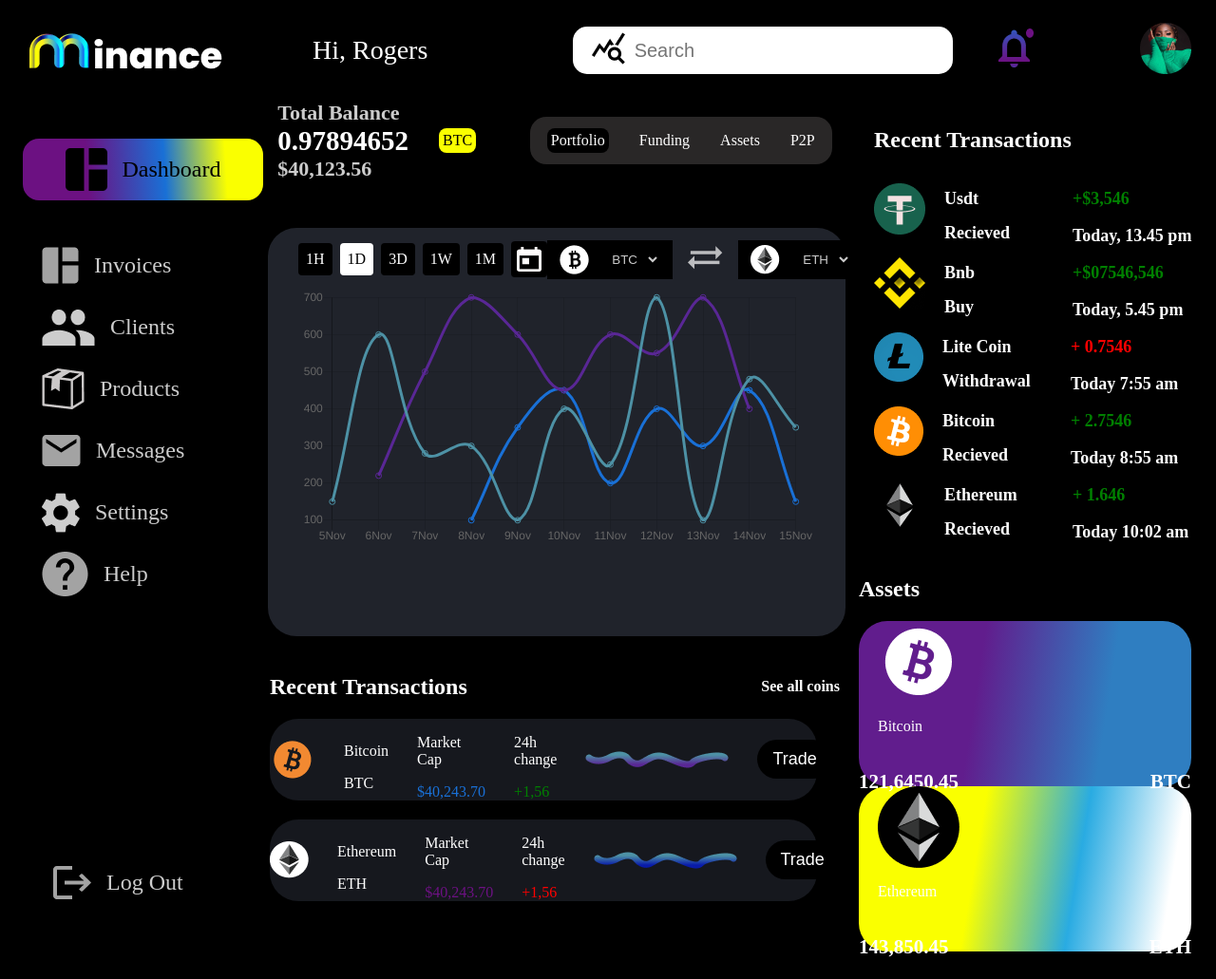
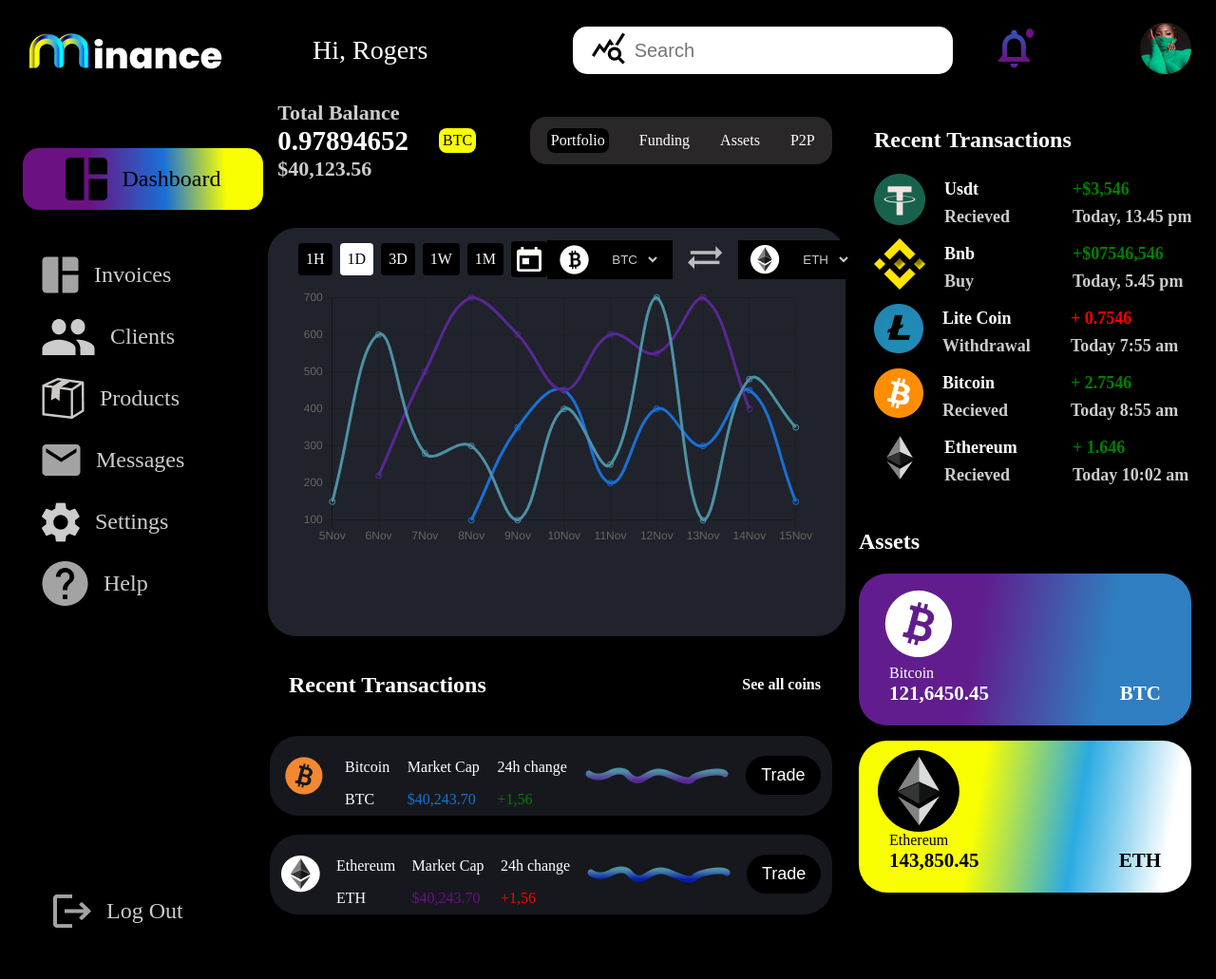
Before and after one commit to aarena18/Dashboard-integration, a website: page index.html in a window 1280 px wide. Shown: the whole page at 95% size. After the commit the page ends 992 px from the top, so only its background shows below. Drawn offline with nearby package versions, Linux system fonts and the light colour scheme.

Commit message:
:rocket: desktop version finished

```diff
--- a/style/sass/_left-side-nav.scss
+++ b/style/sass/_left-side-nav.scss
@@ -7,7 +7,7 @@
   gap: 160px;
   float: left;
   .container {
-    margin-top: 48px;
+    margin-top: 58px;
     height: 65px;
     width: 253px;
     border-radius: 17px;
@@ -52,7 +52,7 @@
     width: 253px;
     border-radius: 17px;
     margin-left: 48px;
-    margin-top: 100px;
+    margin-top: 120px;
     display: flex;
     align-items: center;
     gap: 16px;
--- a/style/sass/_middle-bottom.scss
+++ b/style/sass/_middle-bottom.scss
@@ -4,7 +4,7 @@
 
     .top-content {
 
-      margin: 20px 20px 0;
+      margin: 0 40px;
       display: flex;
       justify-content: space-between;
       align-items: center;
@@ -18,9 +18,10 @@
       display: flex;
       align-items: center;
       justify-content: space-around;
-      gap: 30px;
+      gap: 10px;
       background-color: rgba(32, 35, 43, 0.7);
-      margin: 0 20px 20px;
+      margin: 20px 20px;
+      padding: 8px;
       border-radius: 30px;
 
 
--- a/style/sass/_right-side-nav.scss
+++ b/style/sass/_right-side-nav.scss
@@ -12,6 +12,7 @@
       flex-direction: row;
       align-items: center;
       gap: 20px;
+      margin-bottom: 10px;
 
       .currency {
         width: 115px;
@@ -22,10 +23,12 @@
       p {
         font-weight: 600;
         font-size: 18px;
+        margin: 8px 0px;
+        padding: 0;
       }
 
       span {
-        color: #fff;
+        color: rgba(255, 255, 255, 0.8);
       }
 
       p {
@@ -42,14 +45,20 @@
     .card-top,
     .card-btm {
       width: 350px;
-      height: 174px;
+      height: 150px;
+      padding-top: 10px;
       border-radius: 30px;
+      gap: 10px;
       .logo {
         display: flex;
         align-items: flex-start;
         margin-left: 20px;
-        margin-bottom: 0;
         flex-direction: column;
+
+        p{
+          margin: 0 12px;
+          padding: 0;
+        }
       }
 
       .content {
@@ -57,6 +66,10 @@
         justify-content: space-between;
         font-weight: 600;
         font-size: 21px;
+        p{
+          margin: 0 32px;
+          padding: 0;
+        }
       }
     }
 
@@ -65,12 +78,21 @@
     }
 
     .card-btm {
+      margin: 16px 0px;
+
+
+      p{
+        color: #000;
+      }
       background: linear-gradient(
         99.56deg,
         #faff00 35.82%,
         #29abe2 64.75%,
         #fff 91.33%
+
+
       );
+
     }
   }
 }
```
Also changed, not shown: style/index.css, 1 other file.
